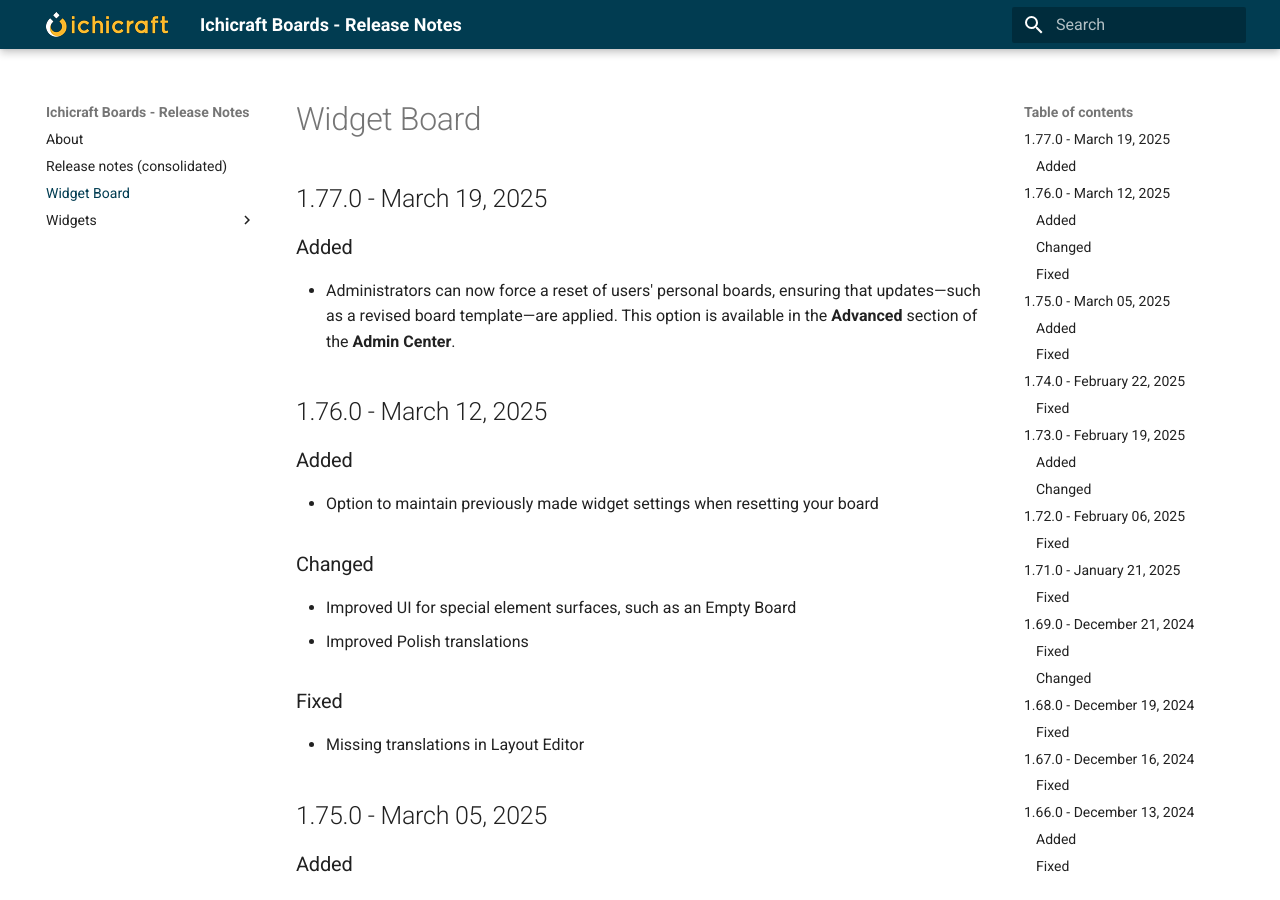
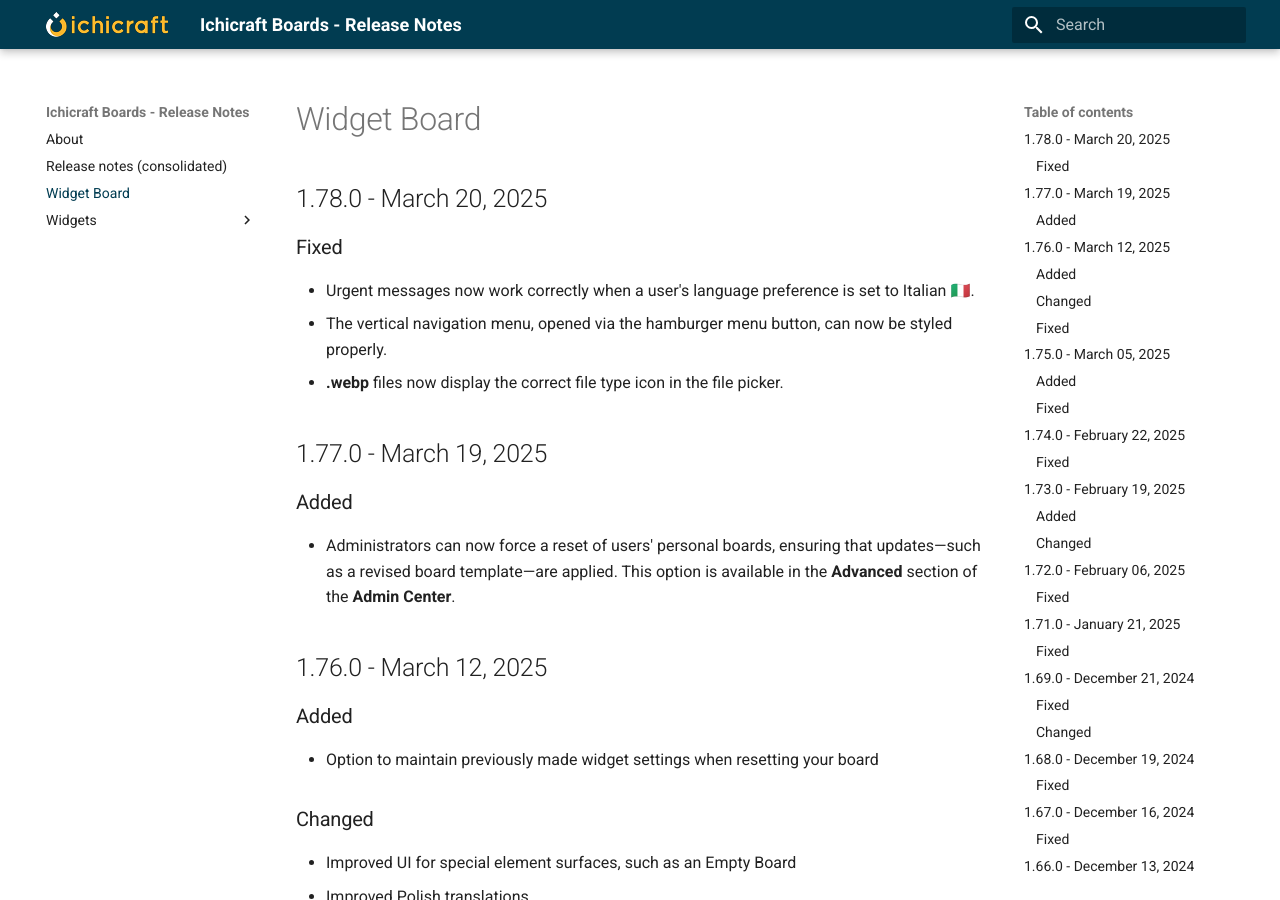
Before and after one commit to ichicraft/widgets-docs, an MkDocs documentation site: the page built from docs/Widget Board.md, in a window 1280 px wide and 900 px high. Built offline with MkDocs 1.6.1 and Material for MkDocs 9.7.7, drawn with Linux system fonts in a browser that asks for light colours.

```diff
--- a/docs/Widget Board.md
+++ b/docs/Widget Board.md
@@ -1,3 +1,10 @@
+## 1.78.0 - March 20, 2025
+
+### Fixed
+- Urgent messages now work correctly when a user&#x27;s language preference is set to Italian 🇮🇹.
+- The vertical navigation menu, opened via the hamburger menu button, can now be styled properly.
+- **.webp** files now display the correct file type icon in the file picker.
+
 ## 1.77.0 - March 19, 2025
 
 ### Added
```
Also changed, not shown: docs/Release-notes-(consolidated).md (+7 -0 lines).
